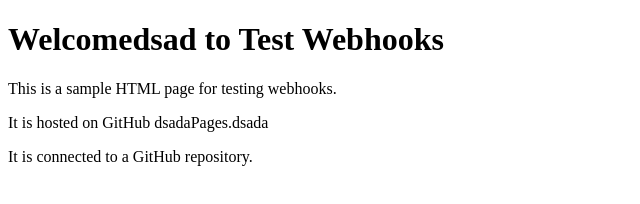
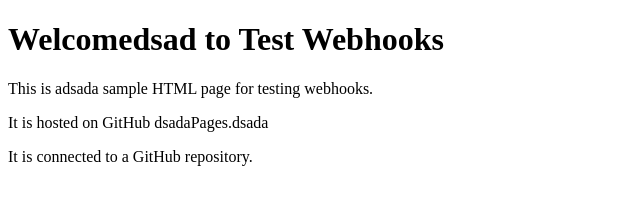
Before and after one commit to abdelwahabAmged/Test-Webhooks, a plain HTML site: page index.html in a window 1280 px wide. Shown: the full height of the page, 0-640 px from the left. Drawn offline with Linux system fonts and the light colour scheme.

Commit message:
test prrr

```diff
--- a/index.html
+++ b/index.html
@@ -7,7 +7,7 @@
 </head>
 <body>
     <h1>Welcomedsad to Test Webhooks</h1>
-    <p>This is a sample HTML page for testing webhooks.</p>
+    <p>This is adsada sample HTML page for testing webhooks.</p>
     <p>It is hosted on GitHub dsadaPages.dsada</p>
     <p>It is connected to a GitHub repository.</p>
 </body>
```
